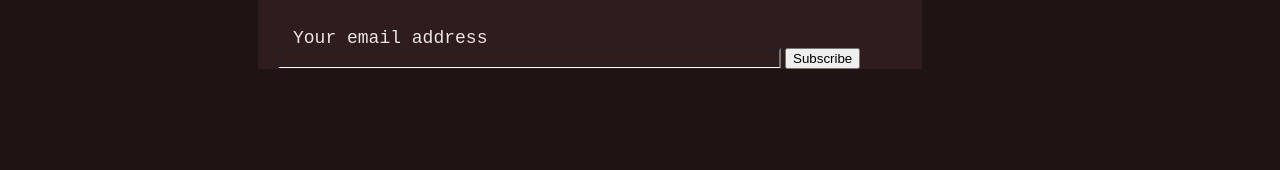
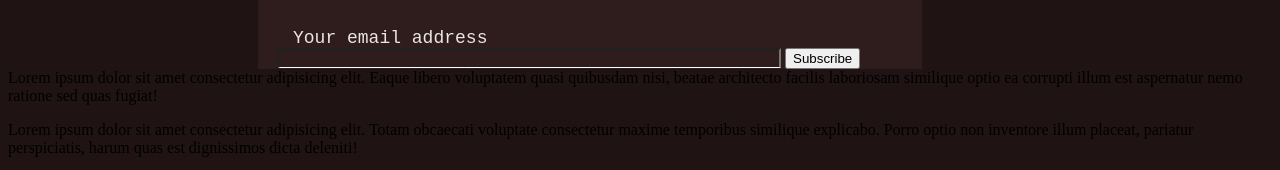
Before and after one commit to YUUNUS001/project, a plain HTML site: page Index.html in a window 1280 px wide. Shown: the part 850-1020 px from the top of the page. Before the commit the page ends 927 px from the top, so only its background shows below. Drawn offline with Linux system fonts and the light colour scheme.

Commit message:
new commit

```diff
--- a/Index.html
+++ b/Index.html
@@ -53,6 +53,9 @@
 
   </div>
 
+  <div>Lorem ipsum dolor sit amet consectetur adipisicing elit. Eaque libero voluptatem quasi quibusdam nisi, beatae architecto facilis laboriosam similique optio ea corrupti illum est aspernatur nemo ratione sed quas fugiat!</div>
+  <p>Lorem ipsum dolor sit amet consectetur adipisicing elit. Totam obcaecati voluptate consectetur maxime temporibus similique explicabo. Porro optio non inventore illum placeat, pariatur perspiciatis, harum quas est dignissimos dicta deleniti!</p>
+
 </body>
 
 </html>
```
